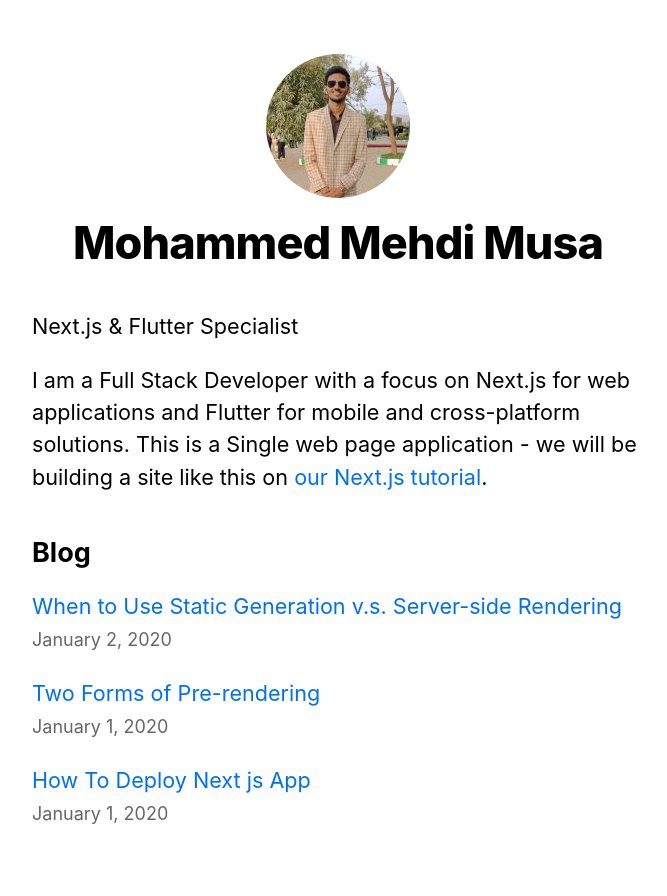
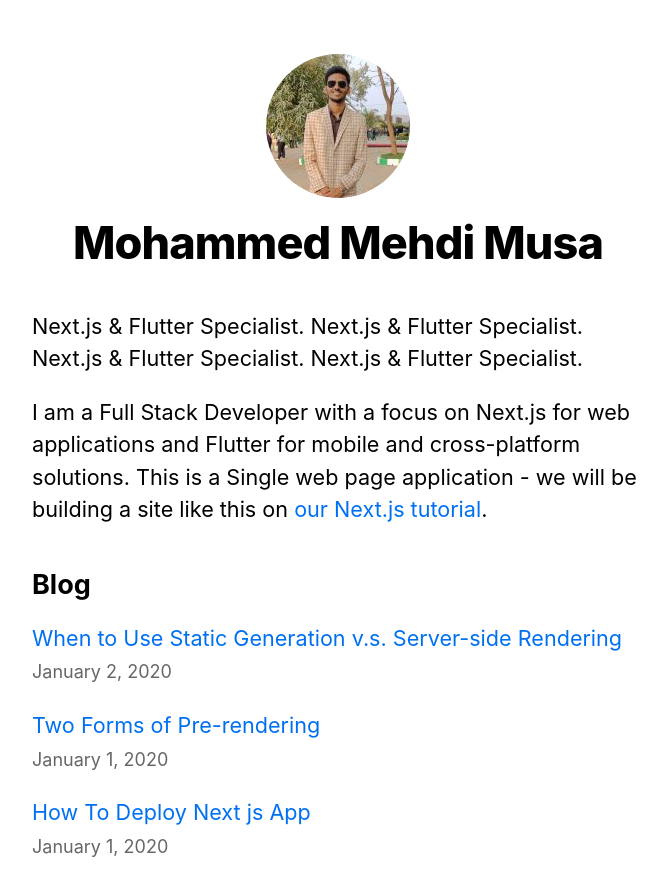
Before and after one commit to Mehdimusa/Mehdi_blog, a Next.js app: page / in a window 1280 px wide. Shown: the top 896 px of the page, without its empty margins (302-969 px from the left). Built offline with nearby package versions, Linux system fonts and the light colour scheme.

Commit message:
changes 4

```diff
--- a/pages/index.js
+++ b/pages/index.js
@@ -20,7 +20,11 @@ export default function Home({ allPostsData }) {
         <title>{siteTitle}</title>
       </Head>
       <section className={utilStyles.headingMd}>
-        <p>Next.js & Flutter Specialist</p>
+        <p>Next.js & Flutter Specialist.
+        Next.js & Flutter Specialist.
+        Next.js & Flutter Specialist.
+        Next.js & Flutter Specialist.
+        </p>
         <p>
           I am a Full Stack Developer with a focus on Next.js for web
           applications and Flutter for mobile and cross-platform solutions. This
```
